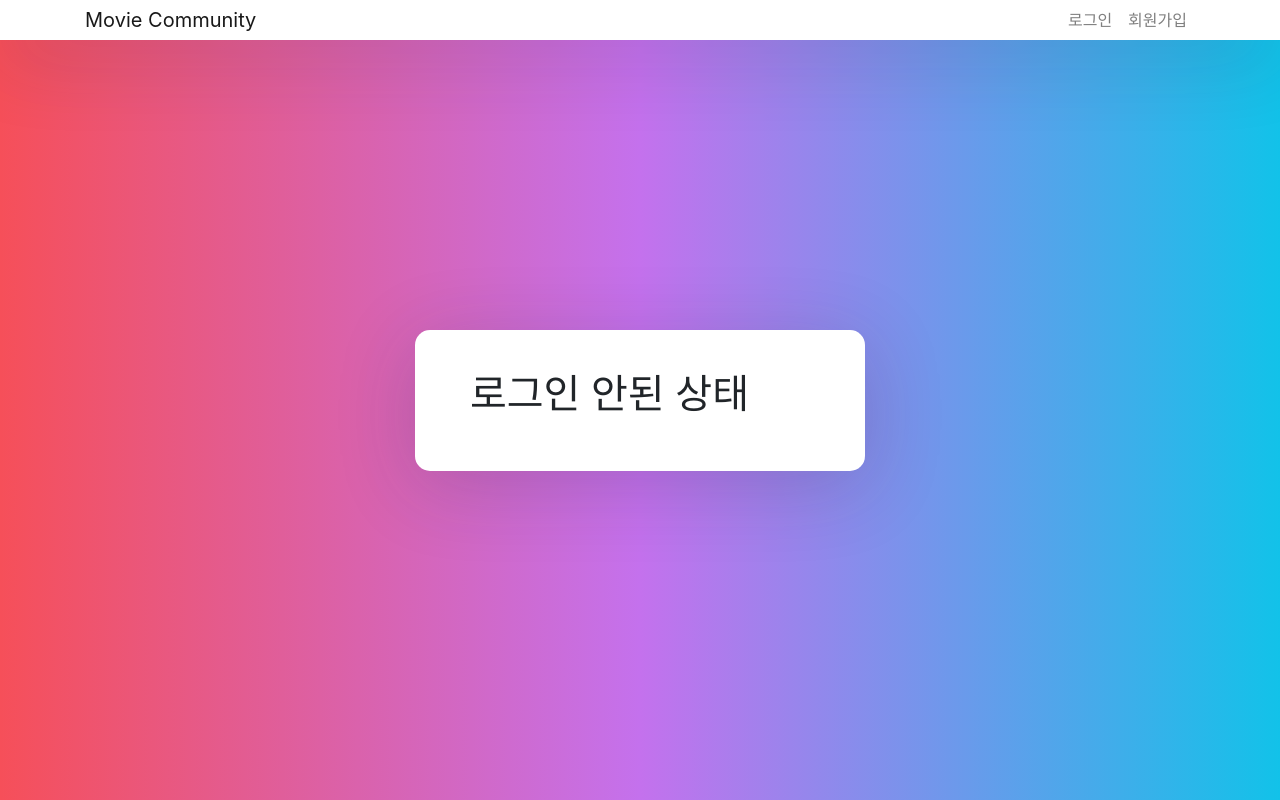
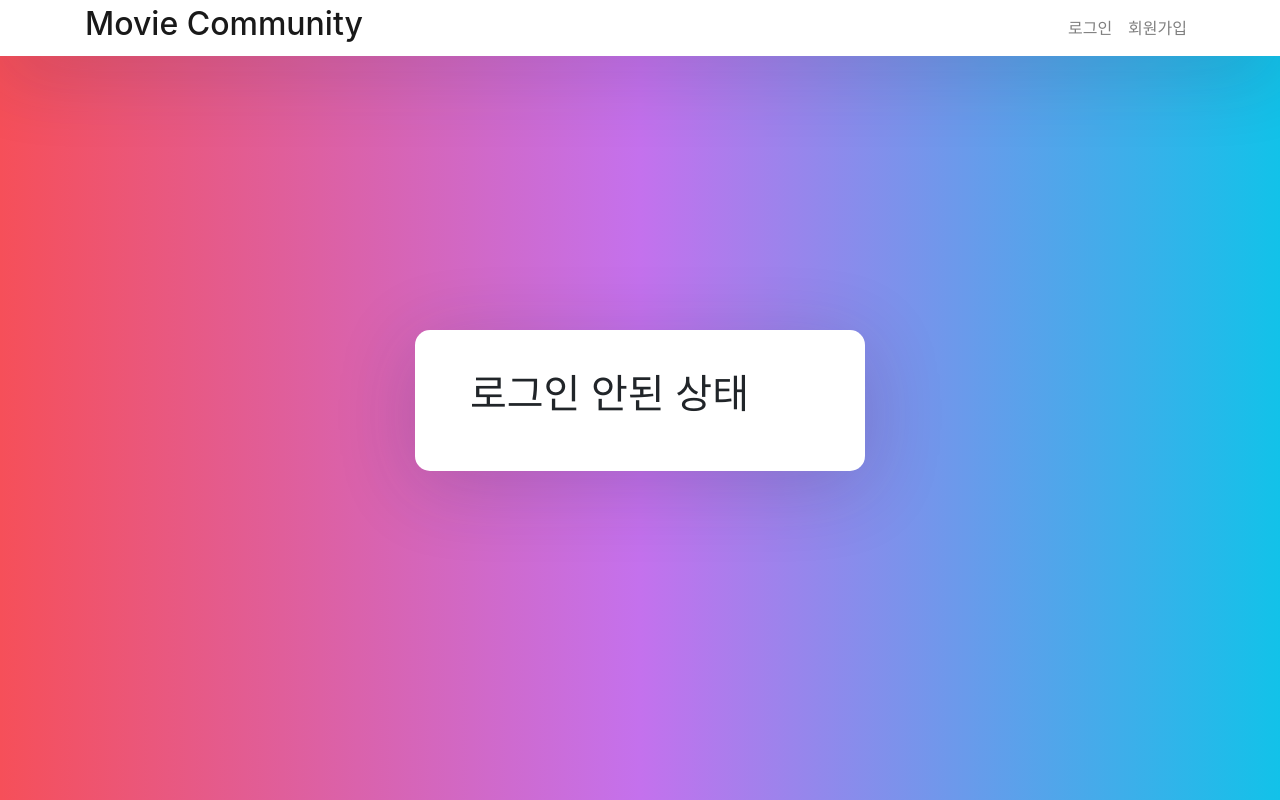
Before and after one commit to CodingWarriorss/movie_community, a React (Create React App) app in the folder movie-community_react-app/: page / in a window 1280 px wide. Built offline with nearby package versions, Linux system fonts and the light colour scheme.

Commit message:
fix : 디자인 수정

```diff
--- a/movie-community_react-app/src/App.js
+++ b/movie-community_react-app/src/App.js
@@ -23,7 +23,7 @@ class App extends Component {
                     <nav className="navbar-expand-lg navbar-light fixed-top">
                         <div className="container">
                             <div className="collapse navbar-collapse" id="navbarTogglerDemo02">
-                                <Link className="navbar-brand" to={"/"}>Movie Community</Link>
+                                <Link className="navbar-brand" to={"/"}><h2>Movie Community</h2></Link>
                                 {/*로그인 상태별 네비게이션 메뉴 분리*/}
                                 {access === null ?
                                     <MenuForUnauthenticated/> : <MenuForAuthenticated/>}
```
